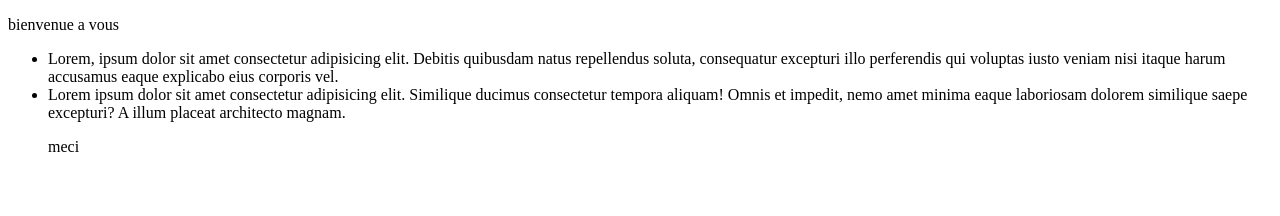
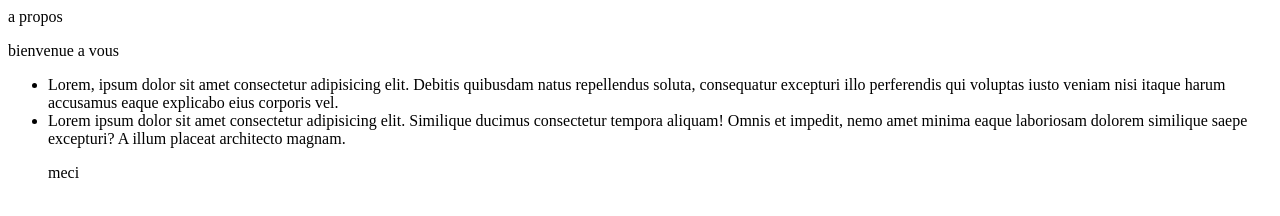
Before and after one commit to Kawouoderrick1er/rapide, a plain HTML site: page index.html in a window 1280 px wide. Drawn offline with Linux system fonts and the light colour scheme.

Commit message:
a propos

```diff
--- a/index.html
+++ b/index.html
@@ -7,6 +7,7 @@
     <script src="app.js" defer > </script>
 </head>
 <body>
+    <div class="logo2">a propos</div>
     <p>bienvenue a vous </p>
      <div>
         <ul>
```
